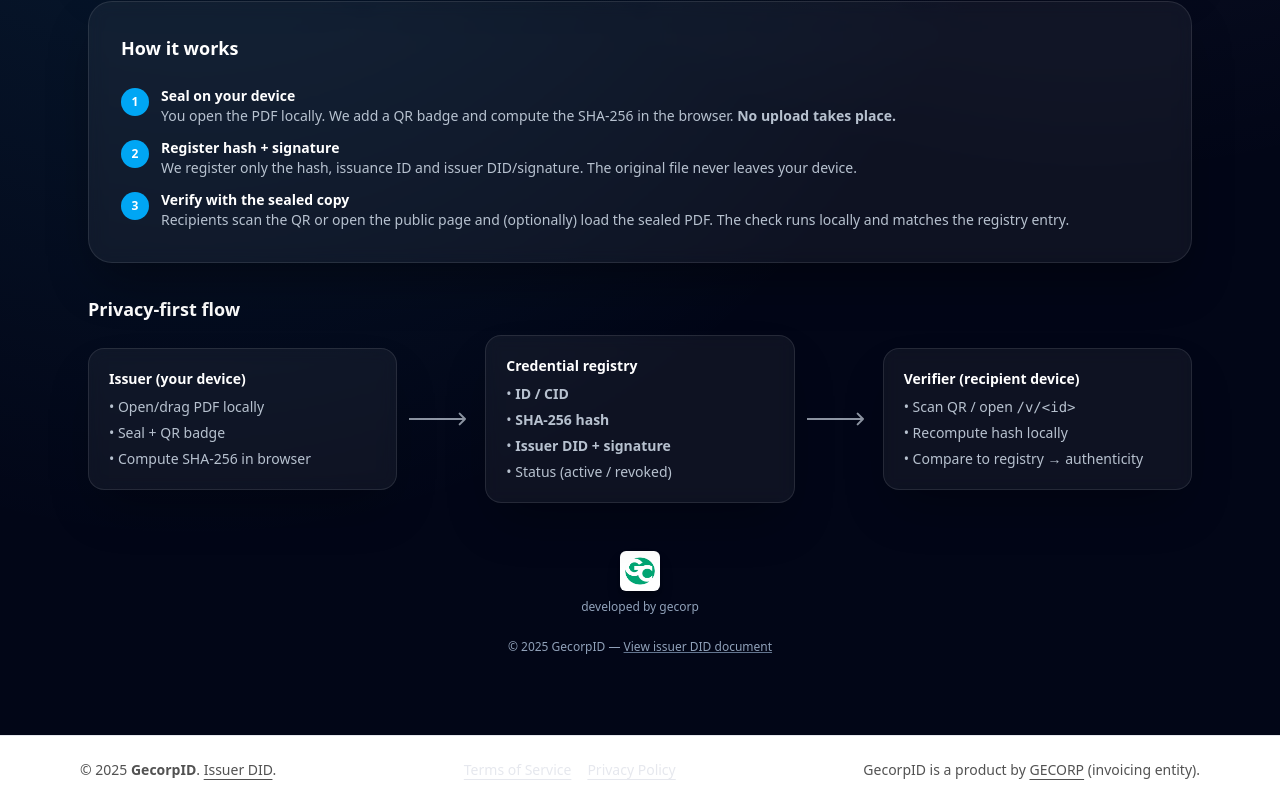
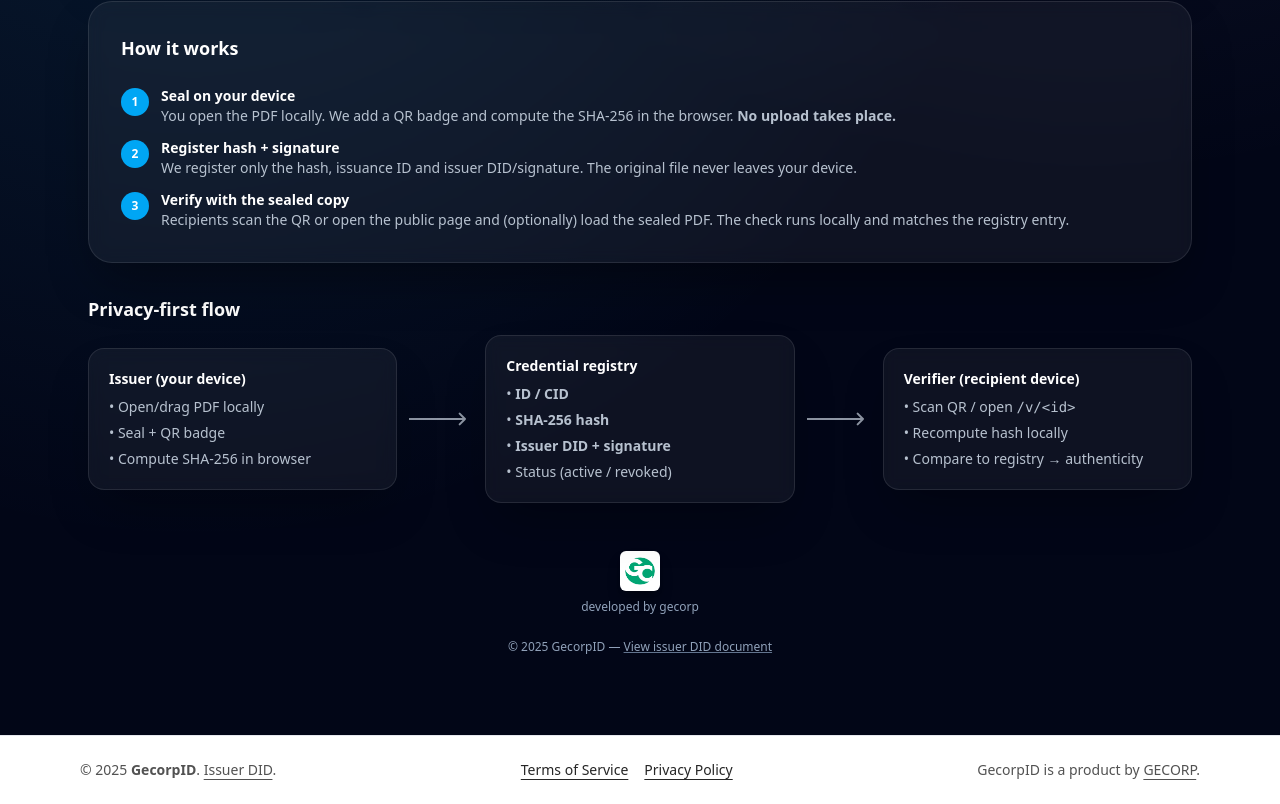
Before and after one commit to nahuelaquiles/gecorpid-vc, a Next.js app: page / in a window 1280 px wide. Shown: the part 718-1522 px from the top of the page. Built offline with nearby package versions, Linux system fonts and the light colour scheme.

Commit message:
Update layout.tsx

```diff
--- a/src/app/layout.tsx
+++ b/src/app/layout.tsx
@@ -7,7 +7,7 @@ import Link from 'next/link';
  * Root layout component. This file defines the HTML skeleton for
  * every page in the application. It intentionally avoids visible
  * branding in the header to keep pages lean; individual pages
- * supply their own headers. A machine‑readable DID link is
+ * supply their own headers. A machine-readable DID link is
  * included for verifiers to discover the issuer’s DID document.
  */
 
@@ -20,7 +20,7 @@ export default function RootLayout({ children }: { children: ReactNode }) {
   return (
     <html lang="en">
       <head>
-        {/* Machine‑readable DID link for external verifiers */}
+        {/* Machine-readable DID link for external verifiers */}
         <link rel="did" href="/.well-known/did.json" />
       </head>
       <body className="min-h-screen antialiased text-neutral-900 bg-[#f6f7fb] flex flex-col">
@@ -37,20 +37,24 @@ export default function RootLayout({ children }: { children: ReactNode }) {
               </Link>
               .
             </div>
+
+            {/* Links con tono más oscuro */}
             <nav className="text-sm flex items-center gap-4">
               <Link
                 href="/terms"
-                className="underline underline-offset-4 hover:text-neutral-900 focus:outline-none focus:ring-2 focus:ring-neutral-800 rounded"
+                className="text-neutral-800 underline underline-offset-4 hover:text-neutral-950 focus:outline-none focus:ring-2 focus:ring-neutral-800 rounded"
               >
                 Terms of Service
               </Link>
               <Link
                 href="/privacy"
-                className="underline underline-offset-4 hover:text-neutral-900 focus:outline-none focus:ring-2 focus:ring-neutral-800 rounded"
+                className="text-neutral-800 underline underline-offset-4 hover:text-neutral-950 focus:outline-none focus:ring-2 focus:ring-neutral-800 rounded"
               >
                 Privacy Policy
               </Link>
             </nav>
+
+            {/* Sin “(invoicing entity)” */}
             <div className="text-sm text-neutral-600">
               GecorpID is a product by{' '}
               <a
@@ -60,8 +64,7 @@ export default function RootLayout({ children }: { children: ReactNode }) {
                 className="underline underline-offset-4 hover:text-neutral-900 focus:outline-none focus:ring-2 focus:ring-neutral-800 rounded"
               >
                 GECORP
-              </a>{' '}
-              (invoicing entity).
+              </a>.
             </div>
           </div>
         </footer>
```
